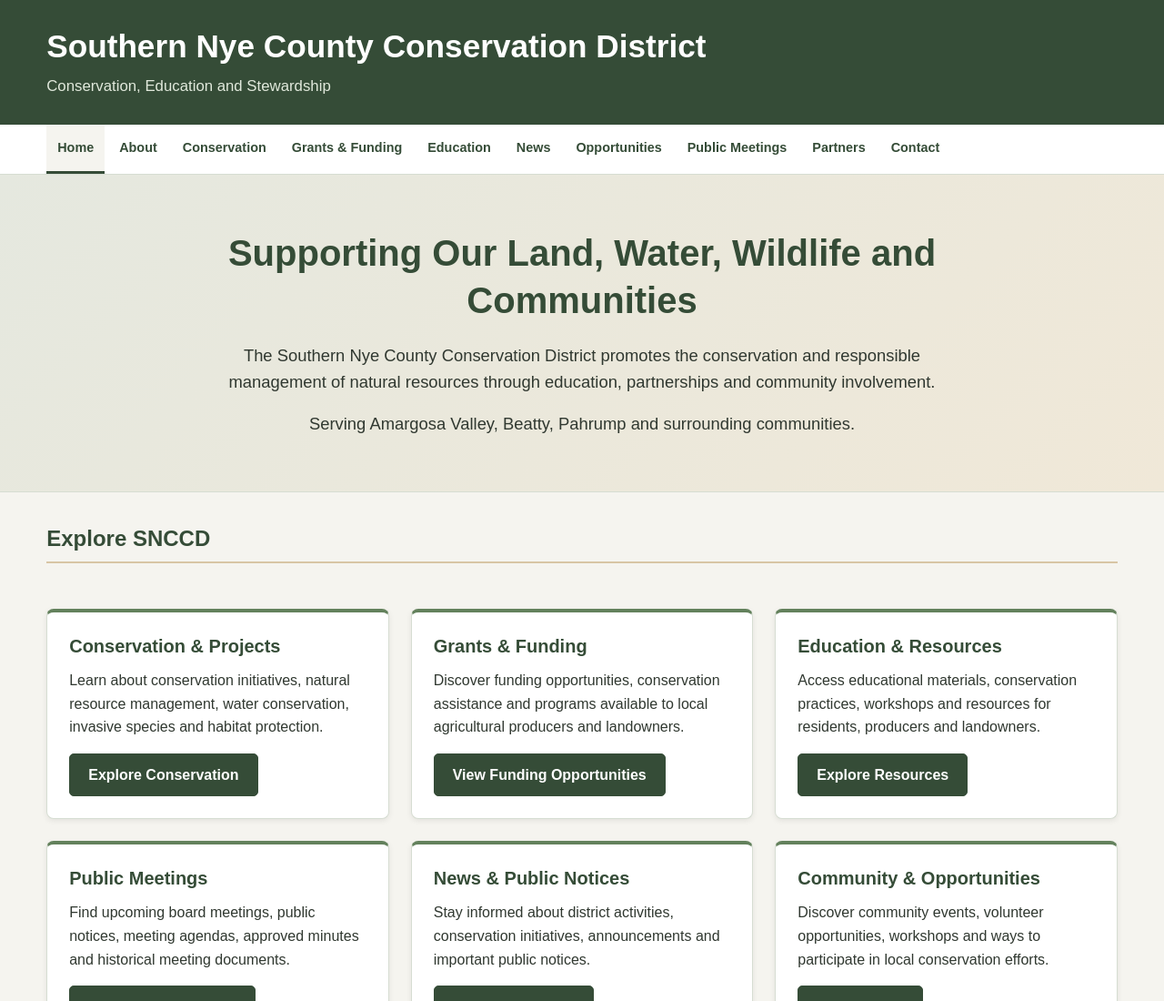
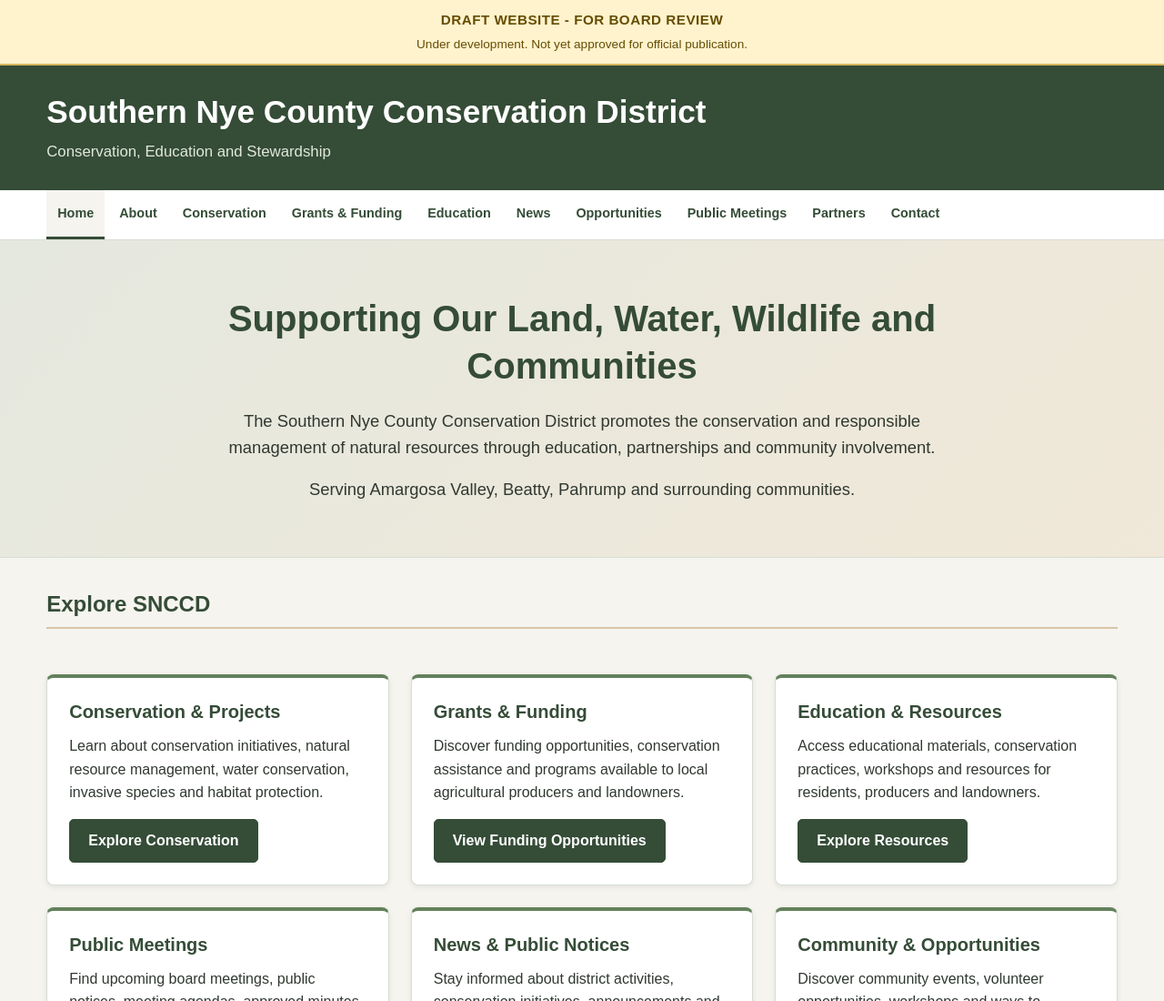
Before and after one commit to SouthernNyeCCD/Website, a plain HTML site: page index.html in a window 1280 px wide. Shown: the top 1100 px of the page at 91% size. Drawn offline with Linux system fonts and the light colour scheme.

Commit message:
Add temporary board review banner

```diff
--- a/css/styles.css
+++ b/css/styles.css
@@ -463,3 +463,29 @@ tbody tr:nth-child(even) {
         transition: none !important;
     }
 }
+
+
+/* =====================================================
+   Temporary Board Review Banner
+   Remove before official website launch
+   ===================================================== */
+
+.draft-banner {
+    background: #fff3cd;
+    color: #664d03;
+    border-bottom: 2px solid #d8b65c;
+    padding: 10px 15px;
+    text-align: center;
+}
+
+.draft-banner strong {
+    display: block;
+    font-size: 0.95rem;
+    letter-spacing: 0.5px;
+}
+
+.draft-banner span {
+    display: block;
+    font-size: 0.85rem;
+    margin-top: 4px;
+}
--- a/js/site.js
+++ b/js/site.js
@@ -33,6 +33,14 @@ function renderHeader() {
     if (!header) return;
 
     header.innerHTML = `
+        <div class="draft-banner">
+            <strong>DRAFT WEBSITE - FOR BOARD REVIEW</strong>
+            <span>
+                Under development. Not yet approved
+                for official publication.
+            </span>
+        </div>
+
         <header class="site-header">
             <div class="container">
                 <h1>Southern Nye County Conservation District</h1>
```
